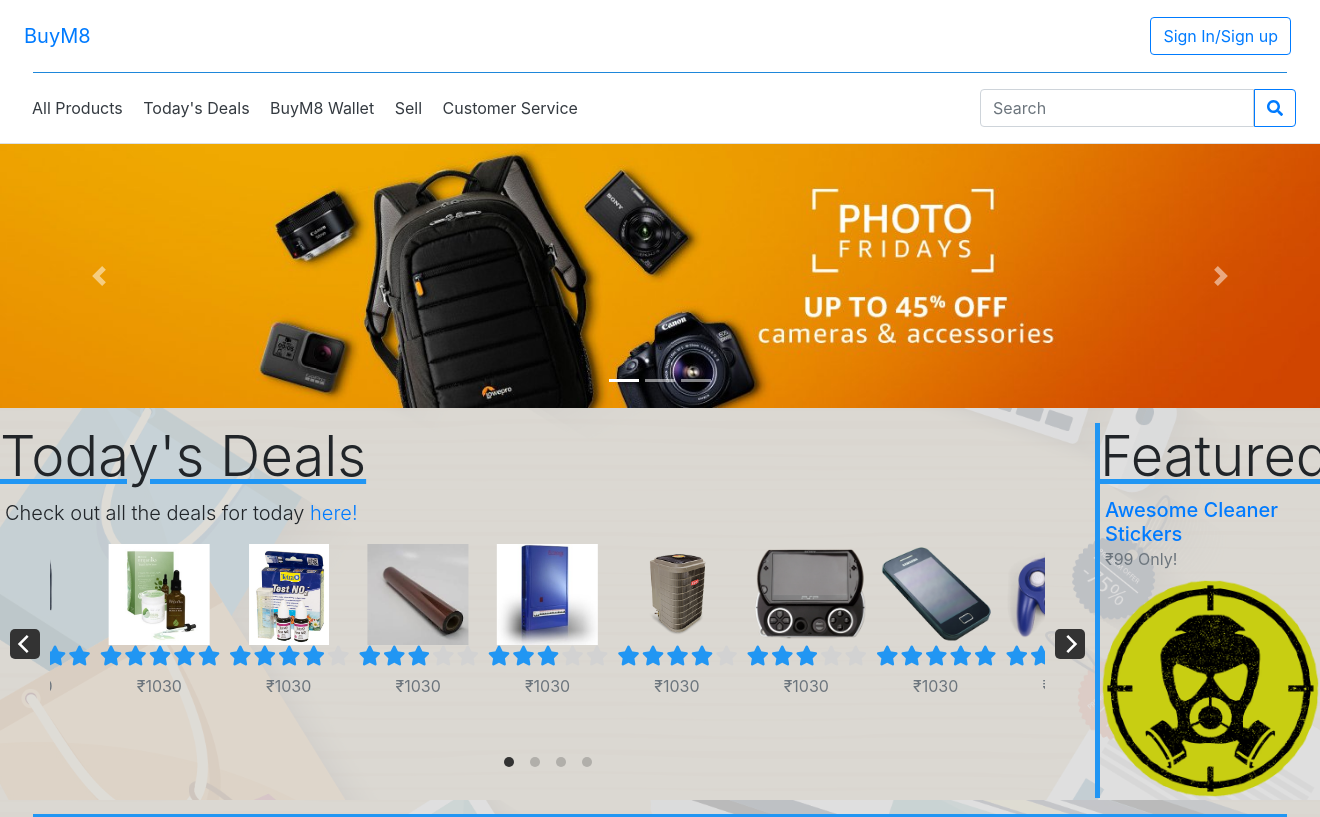
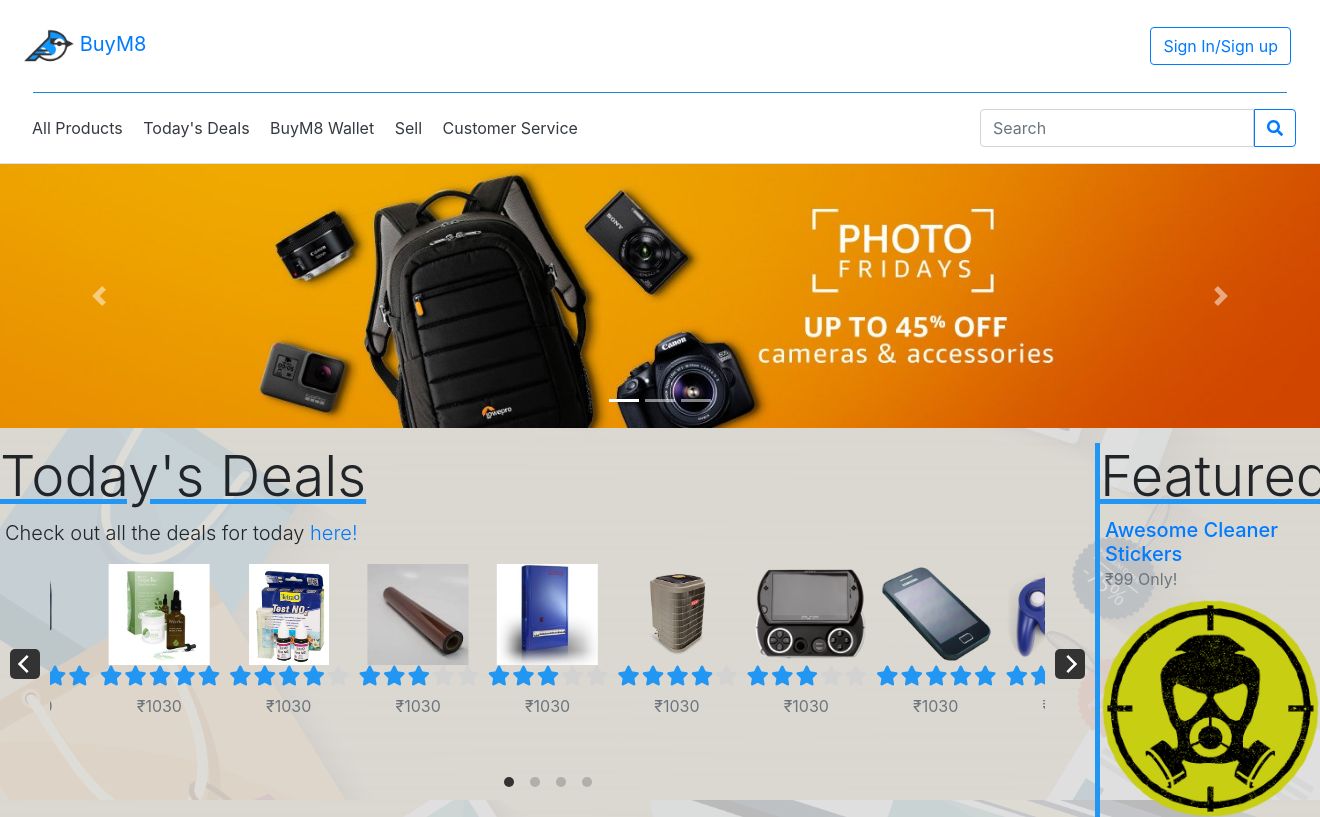
Before and after one commit to Amorpheuz/AWT-Project, a PHP site: page / in a window 1320 px wide; the page is wider, and only the part inside the window is pictured. Shown: the top 817 px of that part. Run offline with PHP 8.4, Linux system fonts and the light colour scheme; some libraries are stand-ins or nearby versions; grey boxes are pictures that could not be loaded.

Commit message:
Added logo to navbar

```diff
--- a/ProductPage.php
+++ b/ProductPage.php
@@ -31,7 +31,7 @@
             <div class="bg-white">
                 <div class="d-flex flex-column flex-md-row align-items-center p-3 px-md-4 bg-white">
                     <nav class="my-0 mr-md-auto">
-                        <a class="navbar-brand" href="index.php">BuyM8</a>
+                        <a class="navbar-brand" href="index.php"><img src="images/logo.png" alt="logo" style="height: 50px;"> BuyM8</a>
                     </nav>
                     <nav class="my-2 my-md-0 mr-md-3">
                     </nav>
--- a/cart.php
+++ b/cart.php
@@ -32,7 +32,7 @@
       <div class="bg-white">
         <div class="d-flex flex-column flex-md-row align-items-center p-3 px-md-4 bg-white">
           <nav class="my-0 mr-md-auto">
-            <a class="navbar-brand" href="index.php">BuyM8</a>
+            <a class="navbar-brand" href="index.php"><img src="images/logo.png" alt="logo" style="height: 50px;"> BuyM8</a>
           </nav>
           <nav class="my-2 my-md-0 mr-md-3">
           </nav>
--- a/dashboard.php
+++ b/dashboard.php
@@ -37,7 +37,7 @@
     <div class="bg-white">
         <div class="d-flex flex-column flex-md-row align-items-center p-3 px-md-4 bg-white">
             <nav class="my-0 mr-md-auto">
-                <a class="navbar-brand" href="index.php">BuyM8</a>
+                <a class="navbar-brand" href="index.php"><img src="images/logo.png" alt="logo" style="height: 50px;"> BuyM8</a>
             </nav>
             <nav class="my-2 my-md-0 mr-md-3">
             </nav>
--- a/index.php
+++ b/index.php
@@ -26,7 +26,7 @@
     <div class="bg-white">
         <div class="d-flex flex-column flex-md-row align-items-center p-3 px-md-4 bg-white">
             <nav class="my-0 mr-md-auto">
-                <a class="navbar-brand" href="index.php">BuyM8</a>
+                <a class="navbar-brand" href="index.php"><img src="images/logo.png" alt="logo" style="height: 50px;"> BuyM8</a>
             </nav>
             <nav class="my-2 my-md-0 mr-md-3">
             </nav>
```
